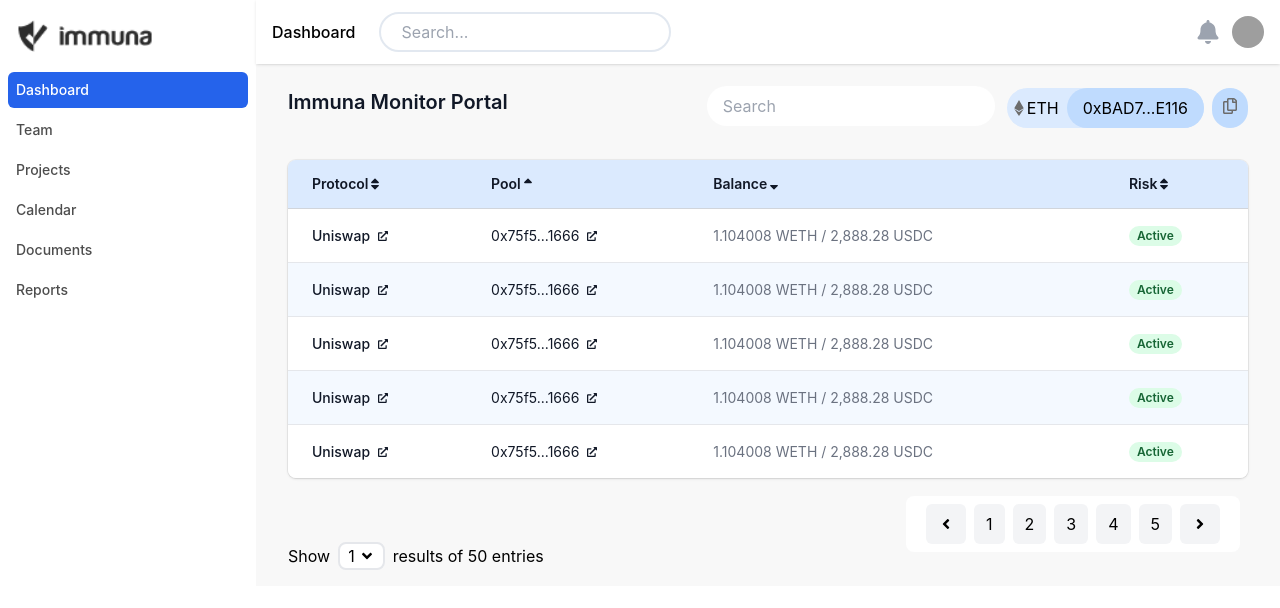
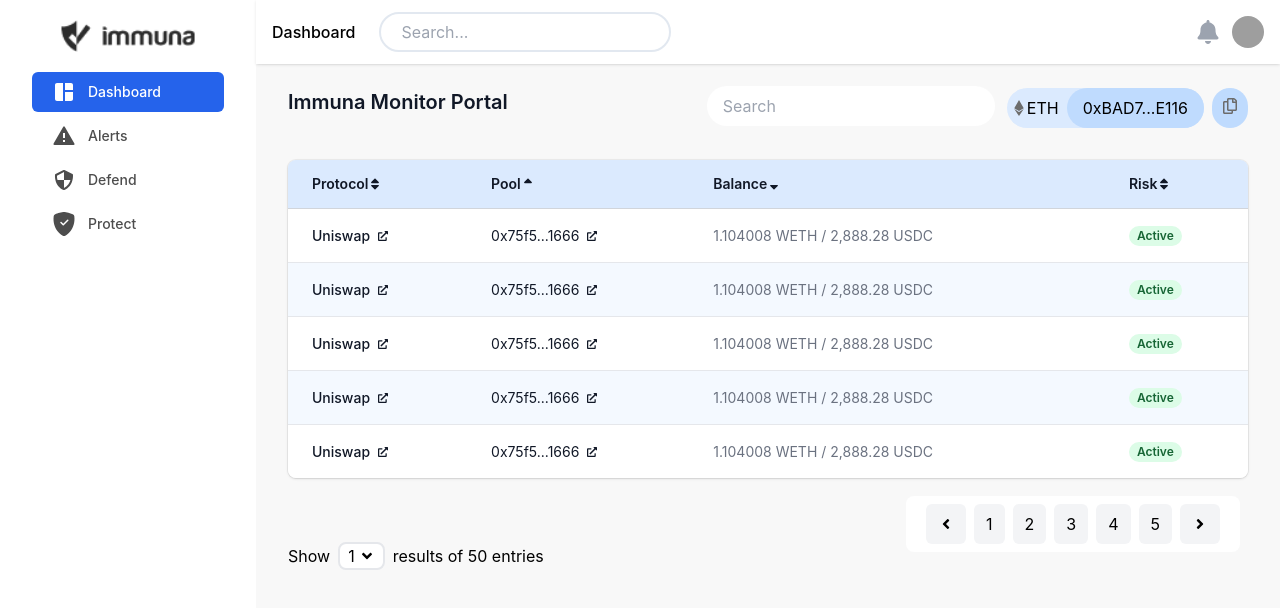
Before and after one commit to chwasifjameel/crypto-exchange-app, a React (Create React App) app: page /dashabord in a window 1280 px wide. Shown: the top 608 px of the page. Built offline with nearby package versions, Linux system fonts and the light colour scheme; grey boxes are pictures that could not be loaded.

Commit message:
sidebar restructure

```diff
--- a/src/components/layout/Sidebar.tsx
+++ b/src/components/layout/Sidebar.tsx
@@ -1,16 +1,33 @@
 import { Fragment } from 'react';
 import { Dialog, Transition } from '@headlessui/react';
 import { FaAngleLeft } from 'react-icons/fa';
+import { MdSpaceDashboard } from 'react-icons/md';
+import { RiAlertFill } from 'react-icons/ri';
+import { BiShieldQuarter } from 'react-icons/bi';
+import { BsShieldFillCheck } from 'react-icons/bs';
 
 import Logo from '../../assets/logo.png';
 
 const navigation = [
-  { name: 'Dashboard', href: '#', icon: 'HomeIcon', current: true },
-  { name: 'Team', href: '#', icon: 'UsersIcon', current: false },
-  { name: 'Projects', href: '#', icon: 'FolderIcon', current: false },
-  { name: 'Calendar', href: '#', icon: 'CalendarIcon', current: false },
-  { name: 'Documents', href: '#', icon: 'InboxIcon', current: false },
-  { name: 'Reports', href: '#', icon: 'ChartBarIcon', current: false },
+  { name: 'Dashboard', href: '#', icon: MdSpaceDashboard, current: true },
+  {
+    name: 'Alerts',
+    href: '#',
+    icon: RiAlertFill,
+    current: false,
+  },
+  {
+    name: 'Defend',
+    href: '#',
+    icon: BiShieldQuarter,
+    current: false,
+  },
+  {
+    name: 'Protect',
+    href: '#',
+    icon: BsShieldFillCheck,
+    current: false,
+  },
 ];
 
 function classNames(...classes) {
@@ -61,7 +78,7 @@ export default function Sidebar({ sidebarOpen, setSidebarOpen }) {
                     </button>
                   </div>
                 </Transition.Child>
-                <div className="flex flex-shrink-0 items-center px-4">
+                <div className="flex flex-shrink-0 items-center justify-center px-4">
                   <img className="h-8 w-auto" src={Logo} alt="Your Company" />
                 </div>
                 <div className="mt-5 h-0 flex-1 overflow-y-auto">
@@ -74,10 +91,10 @@ export default function Sidebar({ sidebarOpen, setSidebarOpen }) {
                           item.current
                             ? 'bg-blue-600 text-white'
                             : 'text-[#4D4D4D] hover:bg-indigo-600',
-                          'group flex items-center px-2 py-2 text-base font-medium rounded-md'
+                          'group flex items-center w-4/6 pl-5 py-2 text-base font-medium rounded-md'
                         )}>
                         <item.icon
-                          // className="mr-4 h-6 w-6 flex-shrink-0 text-indigo-300"
+                          className="mr-3 h-6 w-6 "
                           aria-hidden="true"
                         />
                         {item.name}
@@ -98,11 +115,11 @@ export default function Sidebar({ sidebarOpen, setSidebarOpen }) {
       <div className="hidden md:fixed md:inset-y-0 md:flex md:w-64 md:flex-col">
         {/* Sidebar component, swap this element with another sidebar if you like */}
         <div className="flex flex-grow flex-col overflow-y-auto  pt-5">
-          <div className="flex flex-shrink-0 items-center px-4">
+          <div className="flex flex-shrink-0 items-center justify-center px-4">
             <img className="h-8 w-auto" src={Logo} alt="Your Company" />
           </div>
           <div className="mt-5 flex flex-1 flex-col">
-            <nav className="flex-1 space-y-1 px-2 pb-4">
+            <nav className="flex items-center flex-col flex-1 space-y-1 px-2 pb-4">
               {navigation.map((item) => (
                 <a
                   key={item.name}
@@ -111,12 +128,9 @@ export default function Sidebar({ sidebarOpen, setSidebarOpen }) {
                     item.current
                       ? 'bg-blue-600 text-white'
                       : 'text-[#4D4D4D] hover:bg-indigo-600',
-                    'group flex items-center px-2 py-2 text-sm font-medium rounded-md'
+                    'group w-48 flex items-center pl-5 py-2 text-sm font-medium rounded-md'
                   )}>
-                  <item.icon
-                    //   className="mr-3 h-6 w-6 flex-shrink-0 text-indigo-300"
-                    aria-hidden="true"
-                  />
+                  <item.icon className="mr-3 h-6 w-6 " aria-hidden="true" />
                   {item.name}
                 </a>
               ))}
--- a/src/components/layout/index.tsx
+++ b/src/components/layout/index.tsx
@@ -9,21 +9,10 @@ export default function Example({ children }) {
   return (
     <>
       <Sidebar sidebarOpen={sidebarOpen} setSidebarOpen={setSidebarOpen} />
-      <DashboardNav sidebarOpen={sidebarOpen} setSidebarOpen={setSidebarOpen}>
+      <div className="h-screen flex flex-1 flex-col md:pl-64 h-full">
+        <DashboardNav setSidebarOpen={setSidebarOpen} />
         {children}
-      </DashboardNav>
+      </div>
     </>
   );
 }
-
-// import { DashboardNav } from '../navbar';
-// import Sidebar from './Sidebar';
-// export default function Layout({ children }) {
-//   return (
-//     <>
-//       <Sidebar />
-//       <DashboardNav />
-//       {children}
-//     </>
-//   );
-// }
--- a/src/components/navbar/dashboardNav.tsx
+++ b/src/components/navbar/dashboardNav.tsx
@@ -12,10 +12,8 @@ function classNames(...classes) {
   return classes.filter(Boolean).join(' ');
 }
 
-export default function Navbar({ children, sidebarOpen, setSidebarOpen }) {
+export default function Navbar({ setSidebarOpen }) {
   return (
-    <>
-      <div className="flex flex-1 flex-col md:pl-64 h-full">
     <div className="sticky top-0 z-10 flex h-16 flex-shrink-0 bg-white shadow">
       <button
         type="button"
@@ -41,9 +39,7 @@ export default function Navbar({ children, sidebarOpen, setSidebarOpen }) {
           </button>
 
           {/* Profile dropdown */}
-              <Menu
-              //   as="div" //className="relative ml-3"
-              >
+          <Menu>
             <div>
               <Menu.Button className="flex max-w-xs items-center rounded-full bg-white text-sm focus:outline-none focus:ring-2 focus:ring-indigo-500 focus:ring-offset-2">
                 <span className="sr-only">Open user menu</span>
@@ -85,8 +81,5 @@ export default function Navbar({ children, sidebarOpen, setSidebarOpen }) {
         </div>
       </div>
     </div>
-        {children}
-      </div>
-    </>
   );
 }
```
Lines whose indentation alone changed are shown as unchanged.
